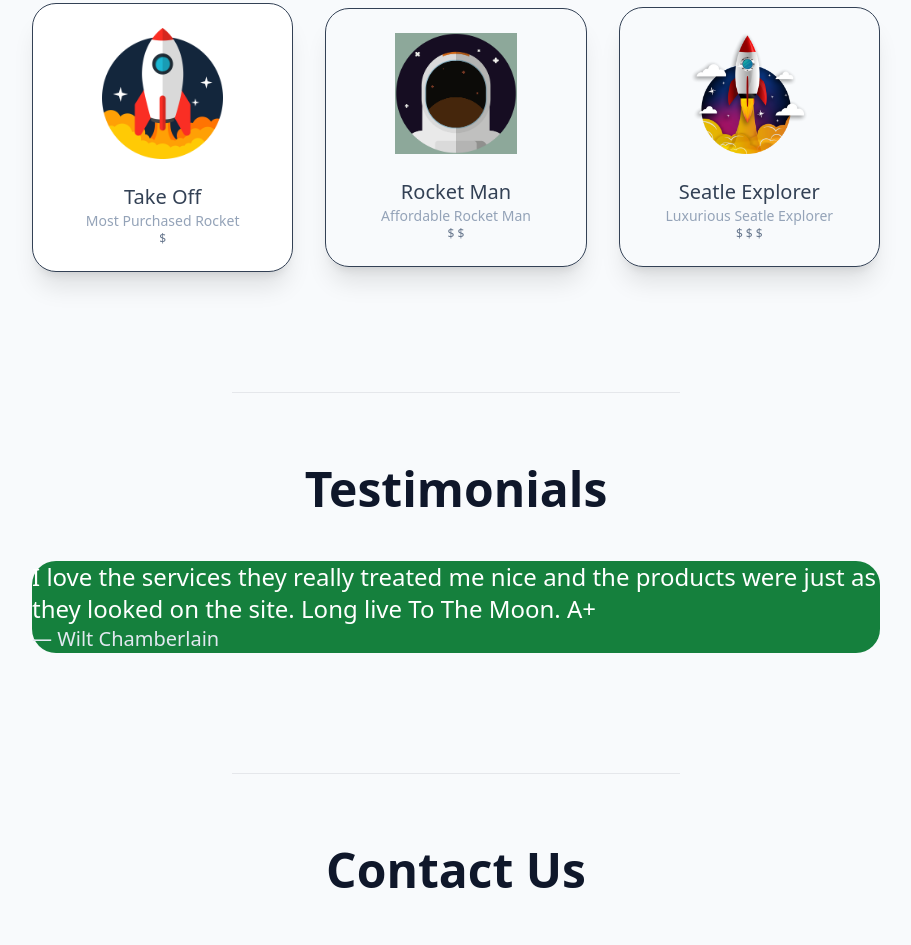
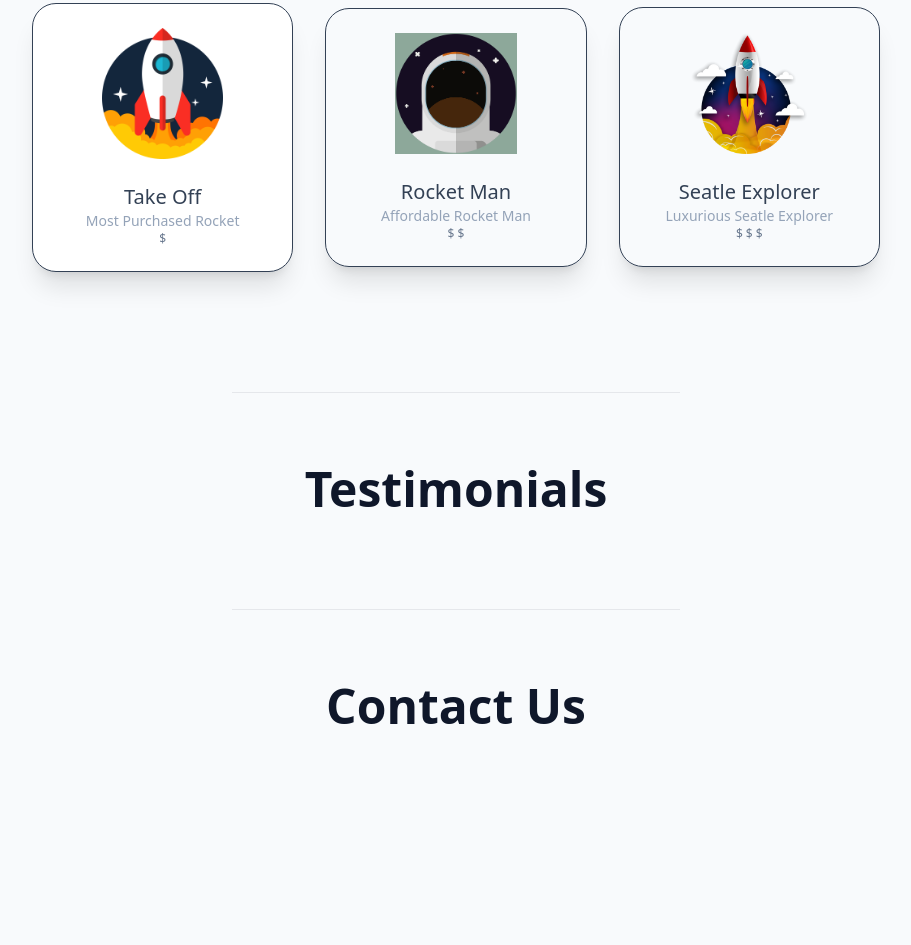
Before and after one commit to thehero1z/TTM, a website: page index.html in a window 1280 px wide. Shown: the part 754-1699 px from the top of the page, without its empty margins (184-1095 px from the left). After the commit the page ends 1580 px from the top, so only its background shows below. Drawn offline with Linux system fonts and the light colour scheme.

Commit message:
Update index.html

```diff
--- a/index.html
+++ b/index.html
@@ -71,15 +71,6 @@
     <h2 class="mb-6 text-slate-900 dark:text-white text-4xl sm:text-5xl font-bold text-center">
       Testimonials
     </h2>
-    <figure class="my-12">
-        <blockquote class="bg-green-700 dark:bg-black rounded-3xl relative">
-            <p class=" text-2xl sm:text-3xl text-left margin-top text-white dark:text-slate-400 before:content-['\201C'] before:font-serif before:absolute before:top-0 before:left-0 before:text-9xl before:text-white before:opacity-25 before:transform before:translate-x-2 before:translate-y-2 after:content-['\201D'] after:font-serif after:absolute after:top-0 after:left-0 after:text-9xl after:text-white after:opacity-25 after:transform after:translate-x-2 after:translate-y-2">
-             I love the services they really treated me nice and the products were just as they looked on the site. Long live To The Moon. A+
-            </p>
-            <figcaption class="italic text-xl sm:text-2xl text-right mt-2 text-slate-200 dark:text-slate-400 "> &#8212; Wilt Chamberlain  </figcaption>
-
-        </blockquote>
-    </figure>
     </section>
     <hr class="w-1/2 mx-auto bg-black dark:bg-white ">
     <section id="Contact" class="p-6 my-12 scroll-mt-20">
```
